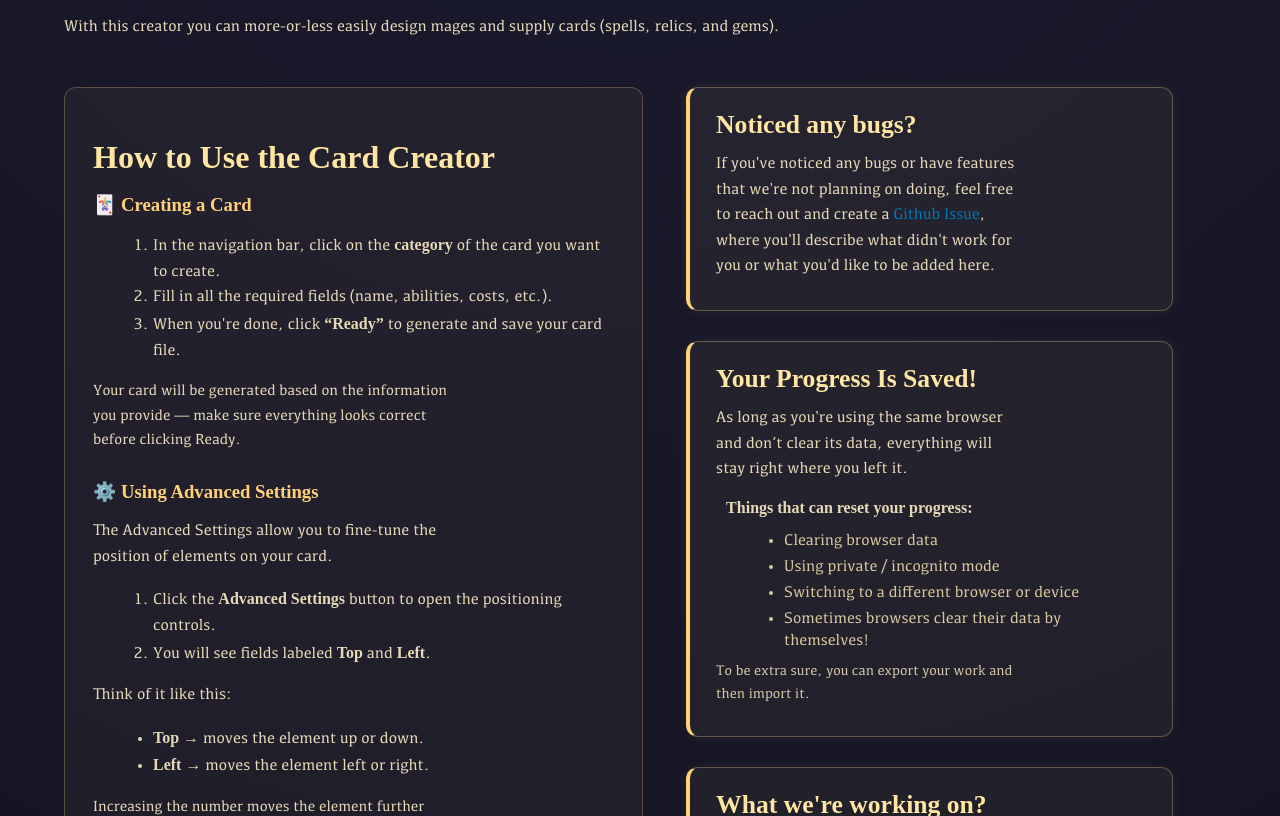
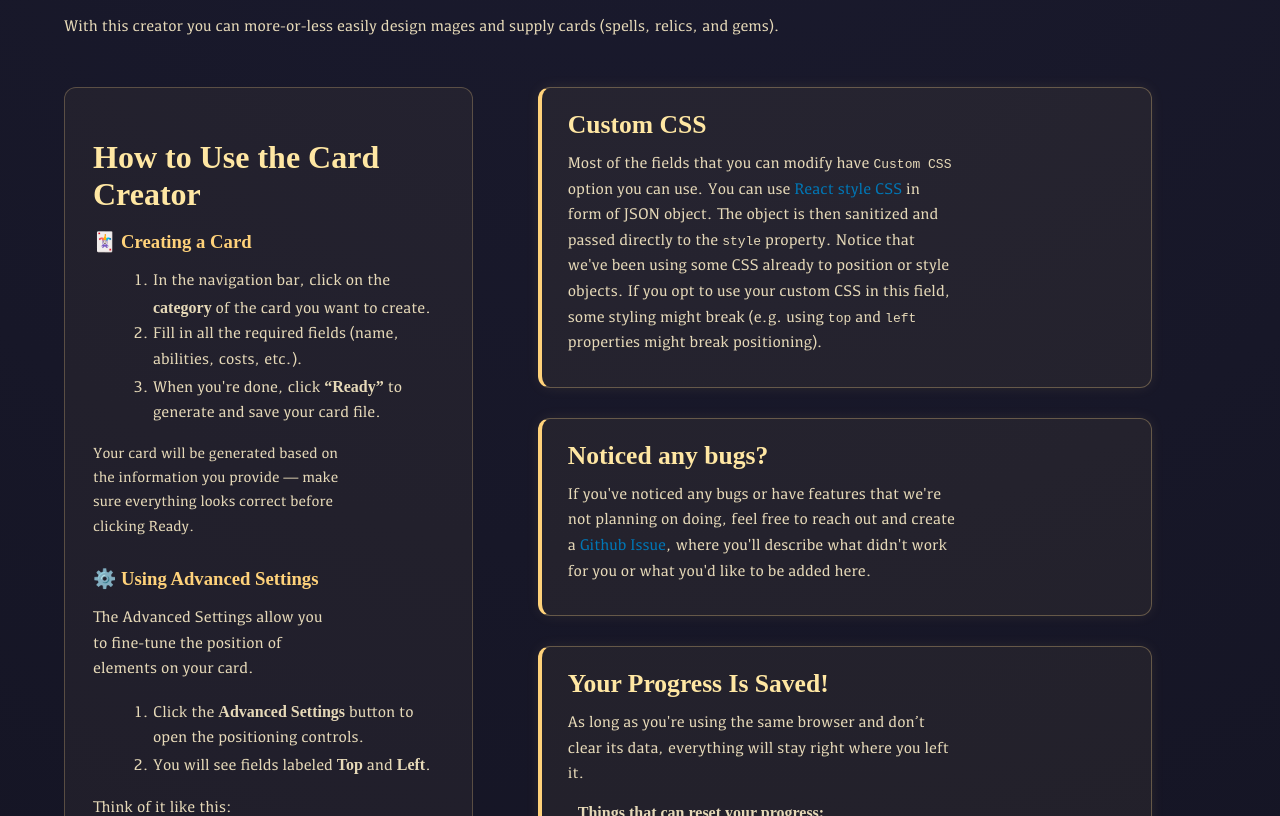
Before and after one commit to Davenury/aeons-end-builder, a React (Create React App) app: page / in a window 1280 px wide. Shown: the part 458-1274 px from the top of the page. Built offline with nearby package versions, Linux system fonts and the light colour scheme; a web font is replaced by a local one.

Commit message:
add info about custom styling

```diff
--- a/src/pages/Home.jsx
+++ b/src/pages/Home.jsx
@@ -100,6 +100,15 @@ export default function Home() {
 
         <div>
           <div class="storage-info">
+            <h3>Custom CSS</h3>
+
+            <p>
+              Most of the fields that you can modify have <code>Custom CSS</code> option you can use. You can use <a style={{color: '#0077B6'}} href="https://www.w3schools.com/react/react_css.asp" target="_blank">React style CSS</a> in form of JSON object. The object is then sanitized and passed directly to the <code>style</code> property.
+              Notice that we've been using some CSS already to position or style objects. If you opt to use your custom CSS in this field, some styling might break (e.g. using <code>top</code> and <code>left</code> properties might break positioning).
+            </p>
+          </div>
+
+          <div class="storage-info">
             <h3>Noticed any bugs?</h3>
 
             <p>
```
